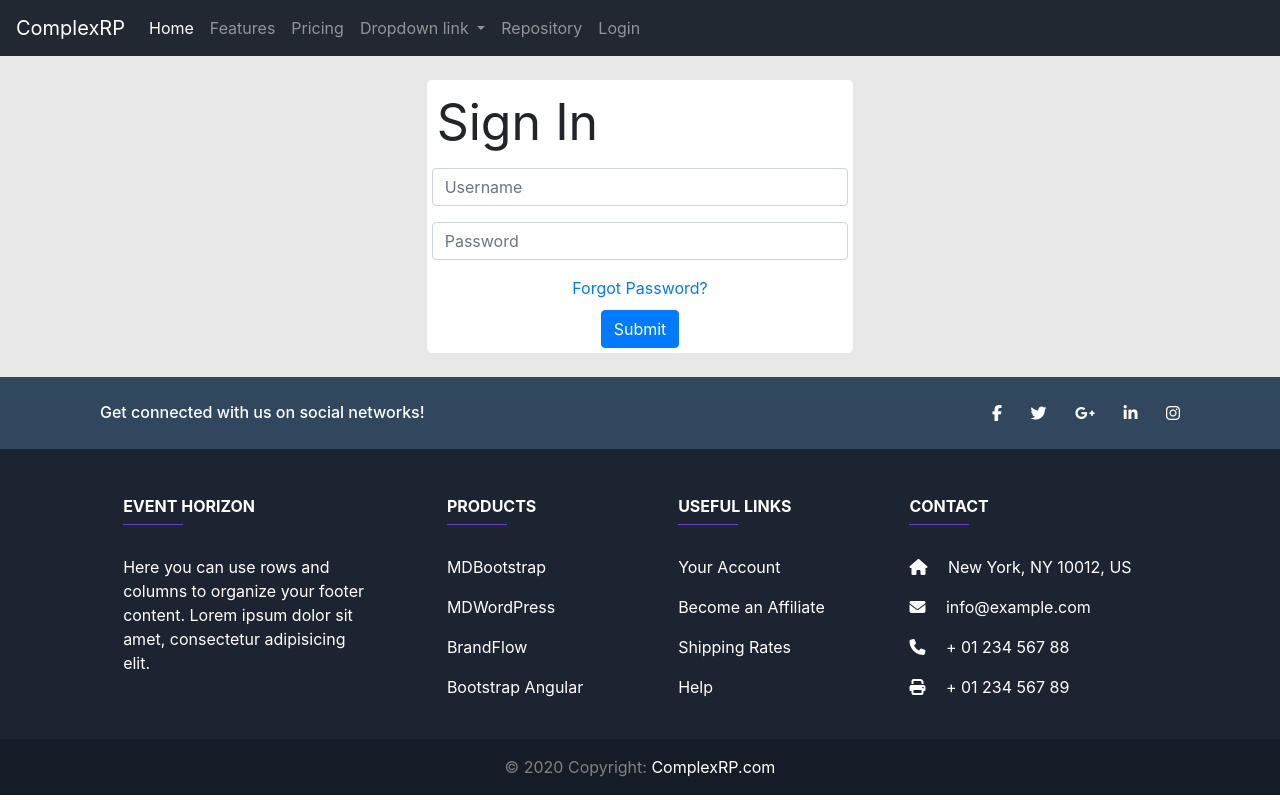
After one commit to scotth0828/ComplexRP_Site, a PHP site: page /login.php in a window 1280 px wide. The commit adds this page. Run offline with PHP 8.4, Linux system fonts and the light colour scheme; some libraries are stand-ins or nearby versions.

Commit message:
login page

```diff
--- a/css/main.css
+++ b/css/main.css
@@ -99,3 +99,29 @@ footer hr {
 .footer-copyright {
 	background-color: rgb(22, 28, 39);
 }
+
+.loginform {
+	background-color: white;
+	border-radius: 5px;
+	margin: auto;
+	padding: 5px;
+}
+
+.loginform form {
+
+}
+
+.loginform #signinlabel {
+	float: left;
+	font-size: 50px;
+	margin-left: 5px;
+}
+
+.fplink {
+	padding-bottom: 10px;
+}
+
+.fplink a:hover {
+	text-decoration: none;
+	color: blue;
+}
--- /dev/null
+++ b/login.php
@@ -0,0 +1,23 @@
+<?php include 'header.php'; ?>
+
+<content class="container text-center">
+
+<div class="col-md-4 col-md-offset-4 loginform">
+	<form action="" method="POST">
+		<label id="signinlabel">Sign In</label>
+		<div class="form-group">
+			<input type="text" class="form-control" id="username" placeholder="Username">
+		</div>
+		<div class="form-group">
+			<input type="password" class="form-control" id="password" placeholder="Password">
+		</div>
+		<div class="fplink">
+			<a href="#">Forgot Password?</a>
+		</div>
+		<button type="submit" class="btn btn-primary">Submit</button>
+	</form>
+</div>
+
+</content>
+
+<?php include 'footer.php'; ?>
--- a/nav.php
+++ b/nav.php
@@ -1,5 +1,5 @@
 <nav class="navbar navbar-expand-lg navbar-dark" style="background-color: #222831;">
-  <a class="navbar-brand" href="#">ComplexRP</a>
+  <a class="navbar-brand" href="index.php">ComplexRP</a>
   <button class="navbar-toggler" type="button" data-toggle="collapse" data-target="#navbarNavDropdown" aria-controls="navbarNavDropdown" aria-expanded="false" aria-label="Toggle navigation">
     <span class="navbar-toggler-icon"></span>
   </button>
@@ -24,6 +24,12 @@
           <a class="dropdown-item" href="#">Something else here</a>
         </div>
       </li>
+      <li class="nav-item">
+        <a class="nav-link" href="https://github.com/scotth0828/ComplexRP_Site">Repository</a>
+      </li>
+      <ul class="nav navbar-nav navbar-right">
+        <li class="nav-item"><a class="nav-link" href="login.php">Login</a></li>
+      </ul>
     </ul>
   </div>
 </nav>
```
